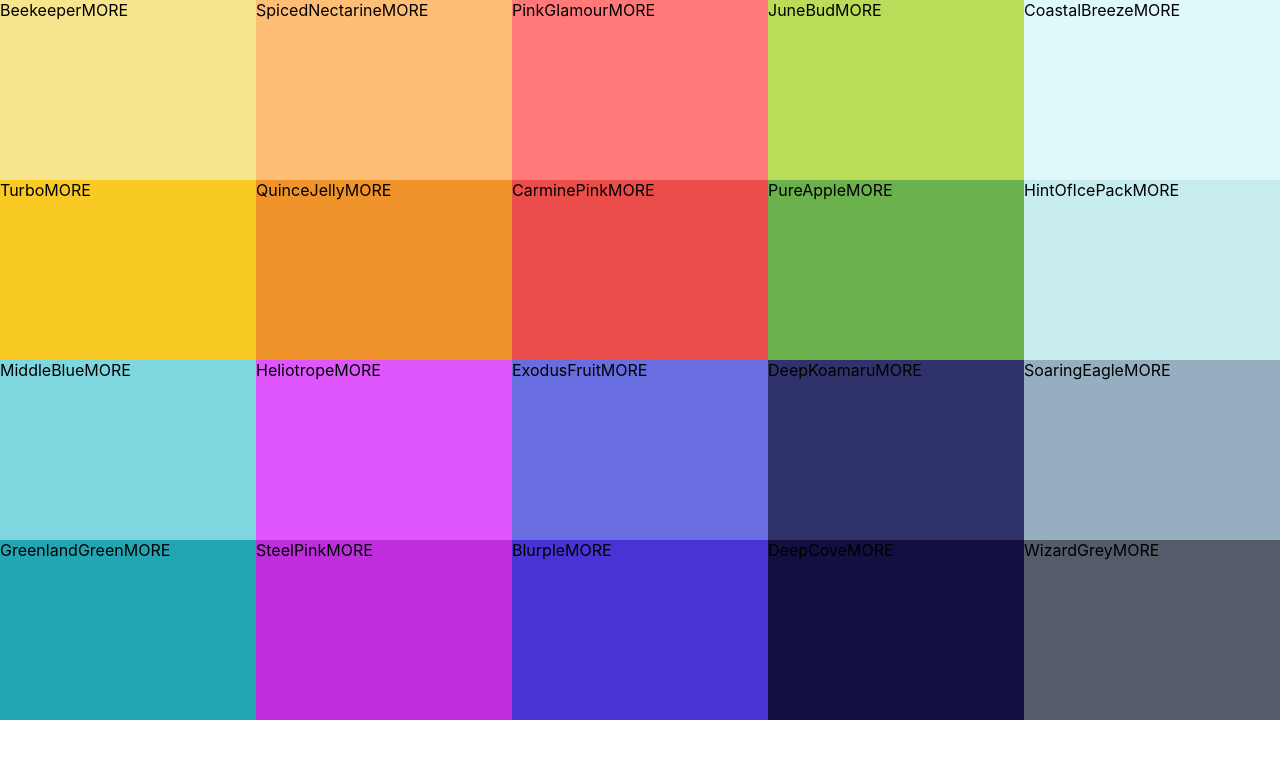
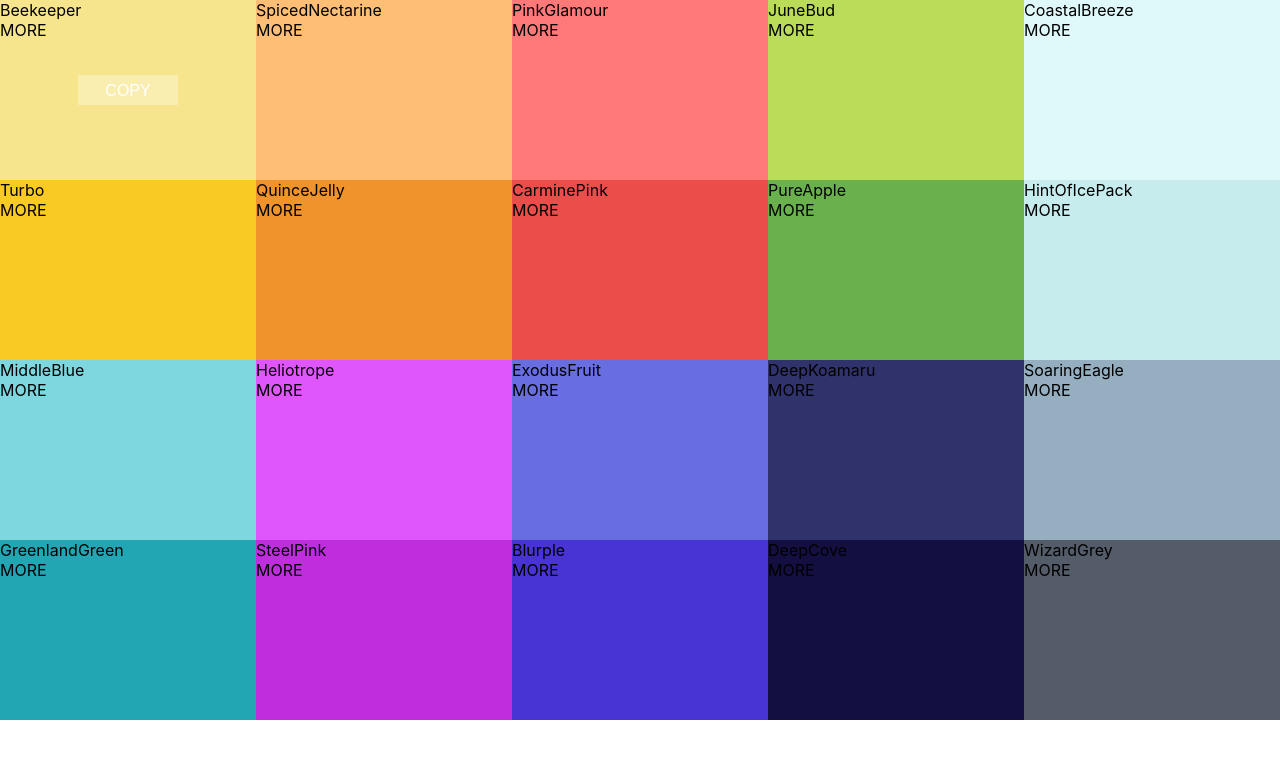
Before and after one commit to KaushikShivam/Colourly, a React (Create React App) app in the folder client/: page / in a window 1280 px wide. Shown: the top 758 px of the page. Built offline with nearby package versions, Linux system fonts and the light colour scheme; the HTML template or start-up script is replaced by a standard one.

Commit message:
Style ColorBox copy button

```diff
--- a/client/src/components/ColorBox.css
+++ b/client/src/components/ColorBox.css
@@ -6,3 +6,28 @@
   position: relative;
   cursor: pointer;
 }
+
+.copy-button {
+  width: 100px;
+  height: 30px;
+  position: absolute;
+  display: inline-block;
+  top: 50%;
+  left: 50%;
+  margin-left: -50px;
+  margin-top: -15px;
+  text-align: center;
+  outline: none;
+  background: rgba(255, 255, 255, 0.3);
+  font-size: 1rem;
+  line-height: 30px;
+  color: white;
+  text-transform: uppercase;
+  border: none;
+  opacity: 0;
+}
+
+.ColorBox:hover .copy-button {
+  opacity: 1;
+  transition: 0.5s;
+}
--- a/client/src/components/ColorBox.jsx
+++ b/client/src/components/ColorBox.jsx
@@ -4,8 +4,13 @@ import './ColorBox.css';
 const ColorBox = ({ background, name }) => {
   return (
     <div style={{ background }} className="ColorBox">
-      <span>{name}</span>
-      <span>MORE</span>
+      <div className="copy-container">
+        <div className="box-content">
+          <span>{name}</span>
+        </div>
+        <button className="copy-button">Copy</button>
+      </div>
+      <span className="see-more">MORE</span>
     </div>
   );
 };
```
